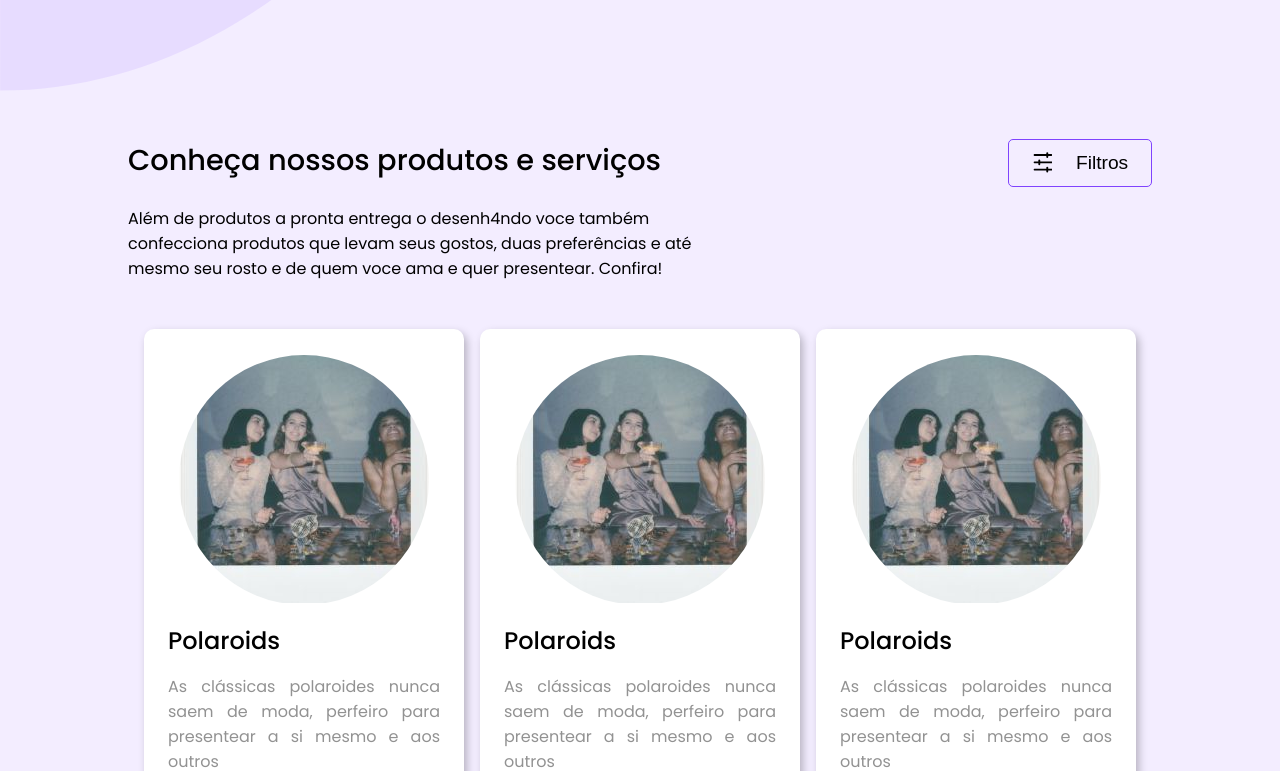
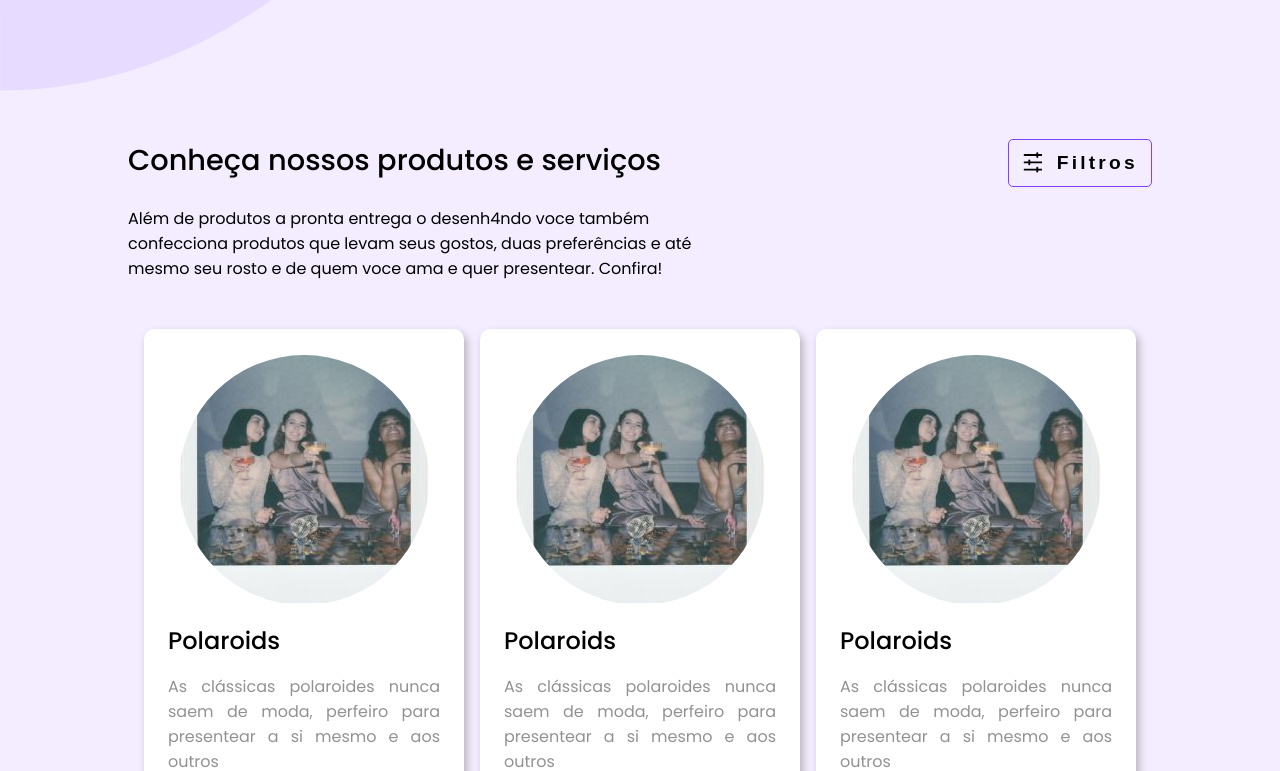
Before and after one commit to leoleodev/desenh4ndo_voce, a React (Vite) app: page / in a window 1280 px wide. Shown: the part 1509-2280 px from the top of the page. Built offline with nearby package versions, Linux system fonts and the light colour scheme.

Commit message:
form section completed more responsiveness

```diff
--- a/src/styles/global.css
+++ b/src/styles/global.css
@@ -141,6 +141,8 @@ main{
     align-items: center;
     justify-content: center;
 
-    gap: 2rem;
+    gap: 5rem;
+
+    margin-bottom: 3rem;
 
 }
--- a/src/styles/modules/FormSection.module.css
+++ b/src/styles/modules/FormSection.module.css
@@ -53,6 +53,7 @@ form{
     justify-content: center;
 
     gap: 2rem 0;
+    margin-bottom: 1rem;
     padding: 4rem 0 1rem 0;
 
     box-shadow: -10px 10px 0 var(--purpleButton);
@@ -80,6 +81,27 @@ textarea{
     padding: 0.5rem 1rem;
 }
 
+button{
+
+    display: flex;
+    align-items: center;
+    justify-content: center;
+
+    width: 25%;
+    padding: 0.8rem 0;
+    font-weight: 600;
+    font-size: 1.1rem;
+    letter-spacing: 0.2rem;
+
+    border-radius: 10px;
+    border: none;
+    background: var(--purpleButton);
+
+    color: white;
+
+
+}
+
 ::-webkit-input-placeholder  {
     color:var(--textSecondary);
     font-family: 'Poppins', sans-serif;
@@ -95,3 +117,43 @@ textarea:-moz-placeholder {
     font-family: 'Poppins', sans-serif;
     font-weight: 500;
  }
+
+ @media(max-width: 1080px){
+
+    .firstContent{
+        width: 100%;
+        text-align: justify;
+    }
+
+    .secondContent{
+        display: flex;
+        flex-direction: column;
+    }
+
+    .secondContent h2{
+        text-align: center;
+    }
+
+}
+
+@media(max-width: 720px){
+
+    .sectionFormContainer{
+        margin-top: 5rem;
+    }
+
+    .secondContent h2{
+        margin-top: 1rem;
+        width: 100%;
+    }
+
+}
+
+@media(max-width: 600px){
+
+    button{
+        margin: 1rem 0;
+        width: 40%;
+    }
+
+}
--- a/src/styles/modules/MovieSection.module.css
+++ b/src/styles/modules/MovieSection.module.css
@@ -61,6 +61,10 @@ h2{
         box-shadow: -10px 10px 0 var(--purpleButton);
     }
 
+    .text h4{
+        text-align: justify;
+    }
+
 }
 @media(max-width: 600px){
 
--- a/src/styles/modules/ServicesSection.module.css
+++ b/src/styles/modules/ServicesSection.module.css
@@ -36,6 +36,7 @@ button.filter{
 
     width: 9rem;
     height: 3rem;
+    color: #000;
 
     position: relative;
 
@@ -119,7 +120,9 @@ button.filter img{
         justify-content: center;
         text-align: center;
     }
-
+    .texts h4{
+        text-align: justify;
+    }
 }
 
 @media(max-width: 600px){
```
